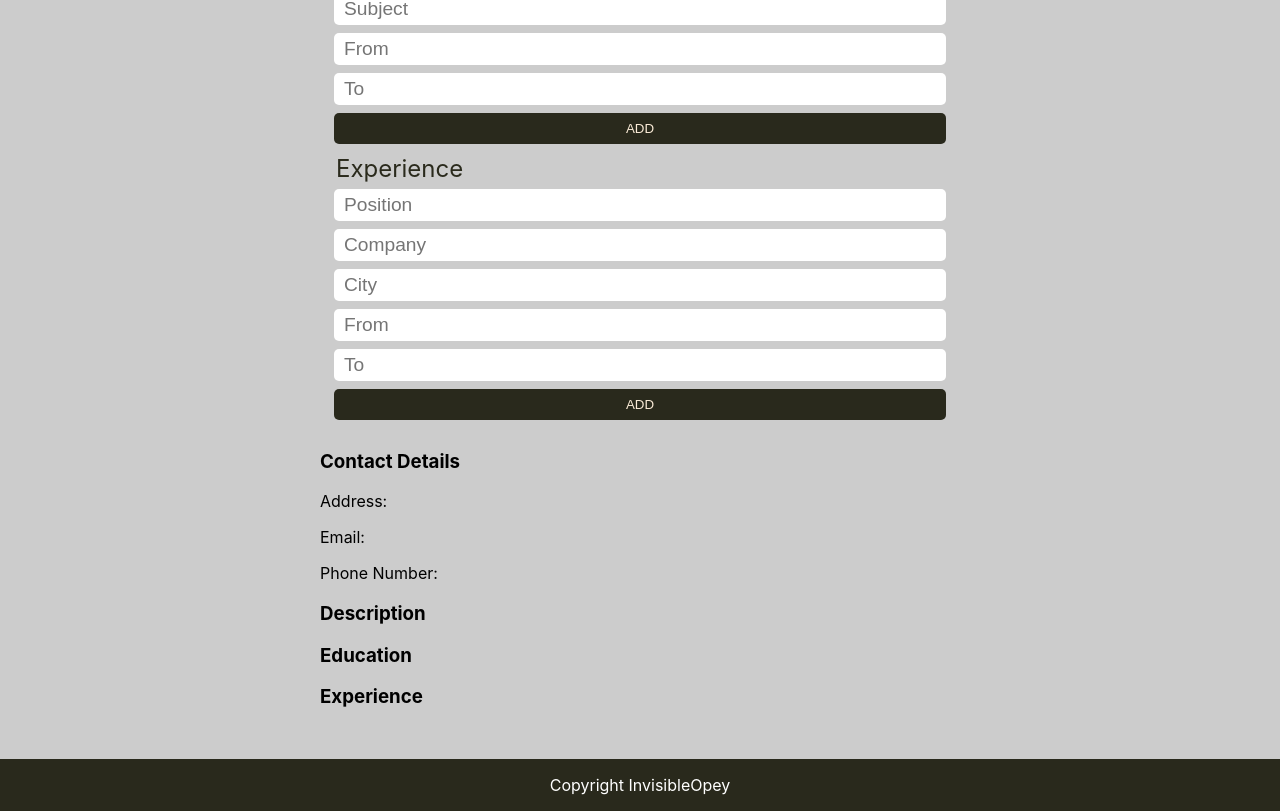
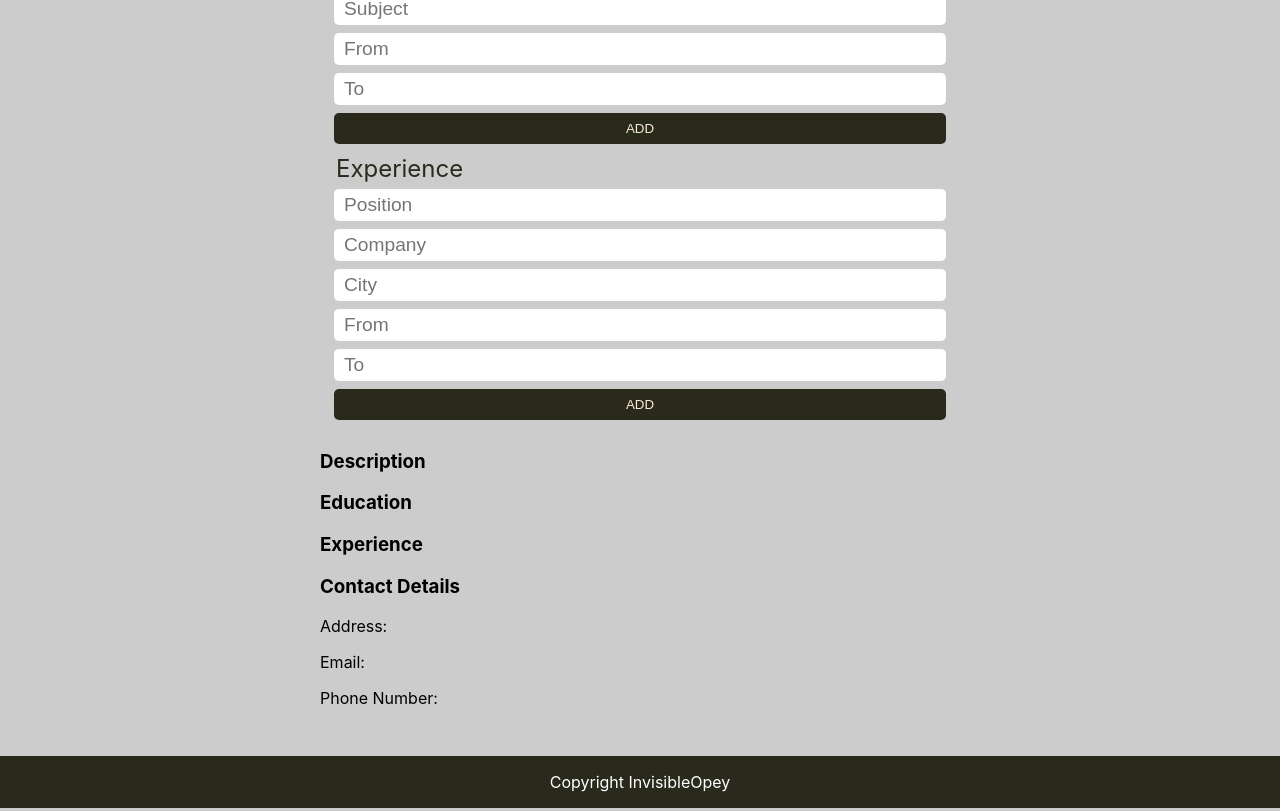
Before and after one commit to invisibleopey/resume-project, a React (Create React App) app: page / in a window 1280 px wide. Shown: the part 782-1593 px from the top of the page. Built offline with nearby package versions, Linux system fonts and the light colour scheme.

Commit message:
Re-arrange component content to style overview

```diff
--- a/src/App.js
+++ b/src/App.js
@@ -197,7 +197,7 @@ class App extends Component {
             handleChange={this.handleJobChange}
             handleJobSubmit={this.handleJobSubmit}
           />
-          <div className="overview-container">
+          <div>
             <Overview
               firstName={firstName}
               lastName={lastName}
--- a/src/components/Overview.js
+++ b/src/components/Overview.js
@@ -18,18 +18,13 @@ function Overview(props) {
     handleJobEdit,
   } = props;
   return (
-    <div data-testid="overview-container">
+    <div data-testid="overview-container" className="overview-container">
       <div className="overview-hero">
         <h2>{`${firstName} ${lastName}`}</h2>
         <h3>{title}</h3>
       </div>
       <div className="overview-main">
-        <div className="contact-details">
-          <h3>Contact Details</h3>
-          <p>Address: {address}</p>
-          <p>Email: {email}</p>
-          <p>Phone Number: {phoneNumber}</p>
-        </div>
+        <div className="left">
           <div className="description">
             <h3>Description</h3>
             <p>{description}</p>
@@ -72,6 +67,15 @@ function Overview(props) {
             })}
           </div>
         </div>
+        <div className="right">
+          <div className="contact-details">
+            <h3>Contact Details</h3>
+            <p>Address: {address}</p>
+            <p>Email: {email}</p>
+            <p>Phone Number: {phoneNumber}</p>
+          </div>
+        </div>
+      </div>
     </div>
   );
 }
```
Lines whose indentation alone changed are shown as unchanged.
